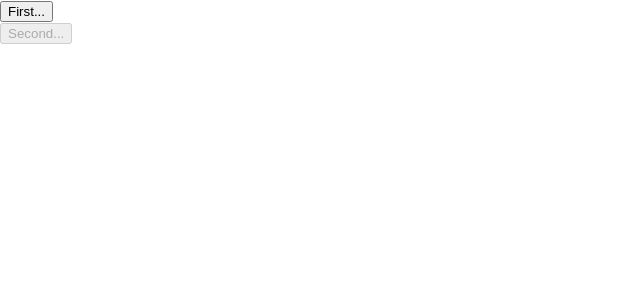
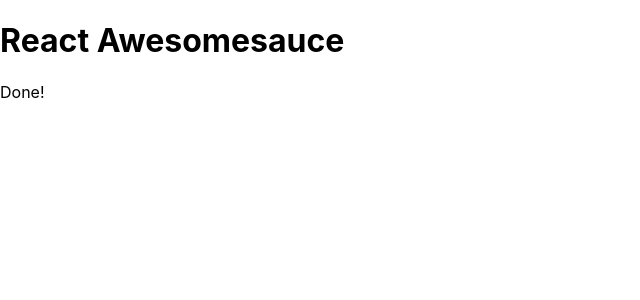
Before and after one commit to doniisetiiawan/react-317, a React (Create React App) app: page / in a window 1280 px wide. Shown: the top 300 px of the page, without its empty margins (0-640 px from the left). Built offline with nearby package versions, Linux system fonts and the light colour scheme.

Commit message:
Add setting component state

```diff
--- a/src/MyComponent.jsx
+++ b/src/MyComponent.jsx
@@ -2,20 +2,26 @@
 
 class MyComponent extends Component {
   state = {
-    first: false,
-    second: true,
+    heading: 'React awesomesauce {busy}',
+    content: 'loading...',
   };
 
   render() {
-    const { first, second } = this.state;
+    const { heading, content } = this.state;
+
+    setTimeout(() => {
+      this.setState({
+        heading: 'React Awesomesauce',
+        content: 'Done!',
+      });
+    }, 3000);
+
     return (
       <main>
-        <section>
-          <button type="button" disabled={first}>First...</button>
-        </section>
-        <section>
-          <button type="button" disabled={second}>Second...</button>
-        </section>
+        <h1>{heading}</h1>
+        <p>
+          {content}
+        </p>
       </main>
     );
   }
```
